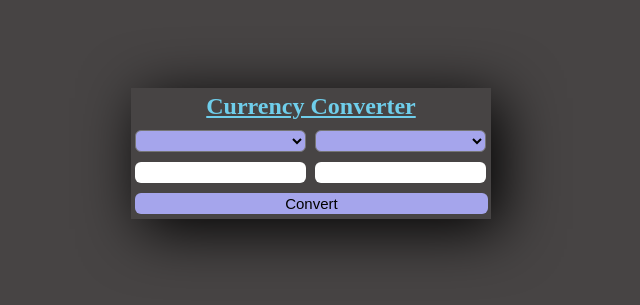
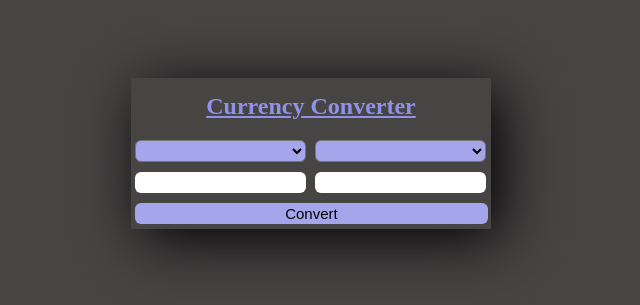
Before and after one commit to JenishMor/Currency-Converter, a plain HTML site: page CurrencyConverter/index.html in a window 1280 px wide. Shown: the part 247-552 px from the top of the page, without its empty margins (329-969 px from the left). Drawn offline with Linux system fonts and the light colour scheme; no server answers.

Commit message:
Changing style.css file

```diff
--- a/CurrencyConverter/style.css
+++ b/CurrencyConverter/style.css
@@ -12,8 +12,8 @@ body {
 }
 
 h2 {
-  margin: 5px 0;
-  color: rgb(111, 206, 235);
+  margin: 15px 0;
+  color: rgb(145, 145, 233);
   text-align: center;
   text-decoration: underline;
 }
@@ -65,11 +65,11 @@ input {
   border-radius: 6px;
   border: none;
   background-color: rgb(165, 165, 236);
-  transition: all .3s;
+  transition: all 0.3s;
   margin-left: 4px;
   font-size: 15px;
 }
 
-.btn:hover{
-    background-color: rgb(145, 145, 233);
+.btn:hover {
+  background-color: rgb(145, 145, 233);
 }
```
